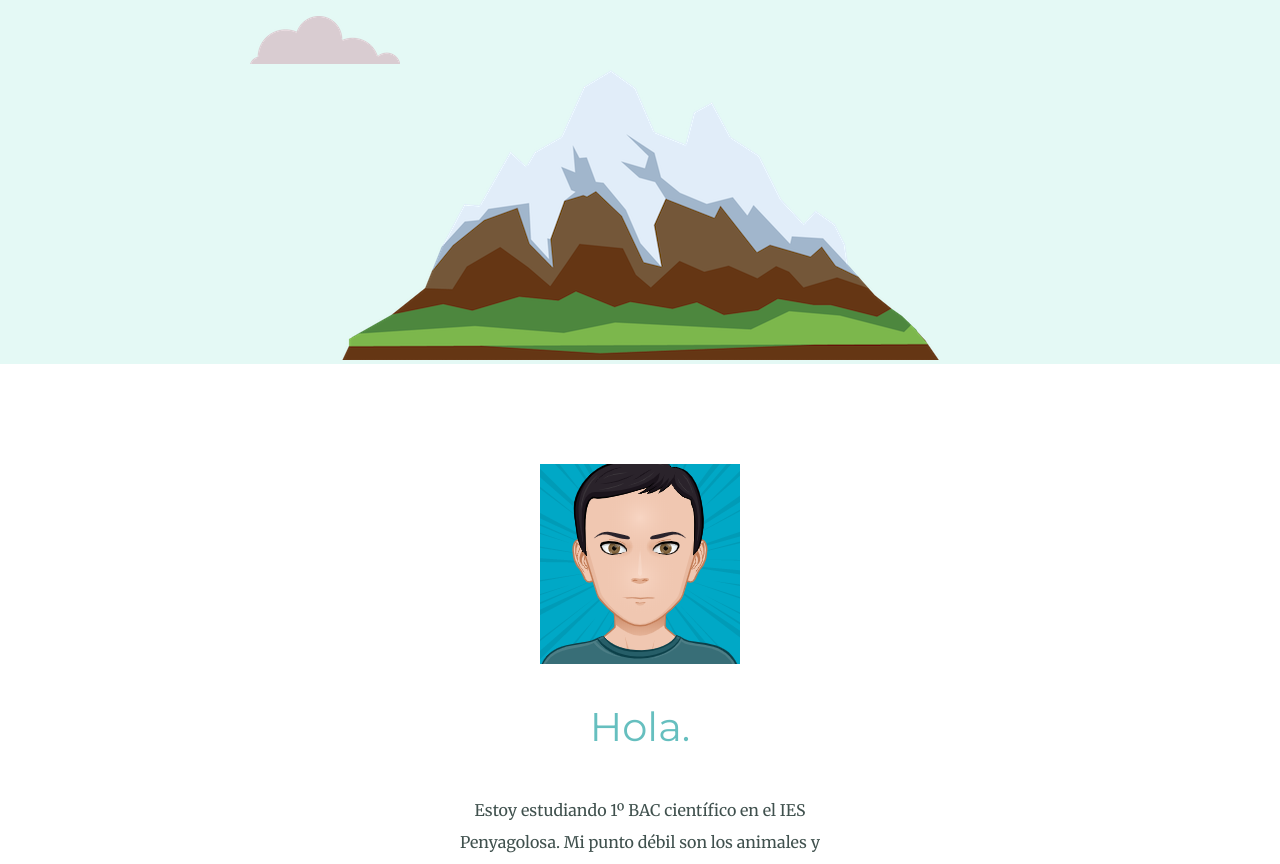
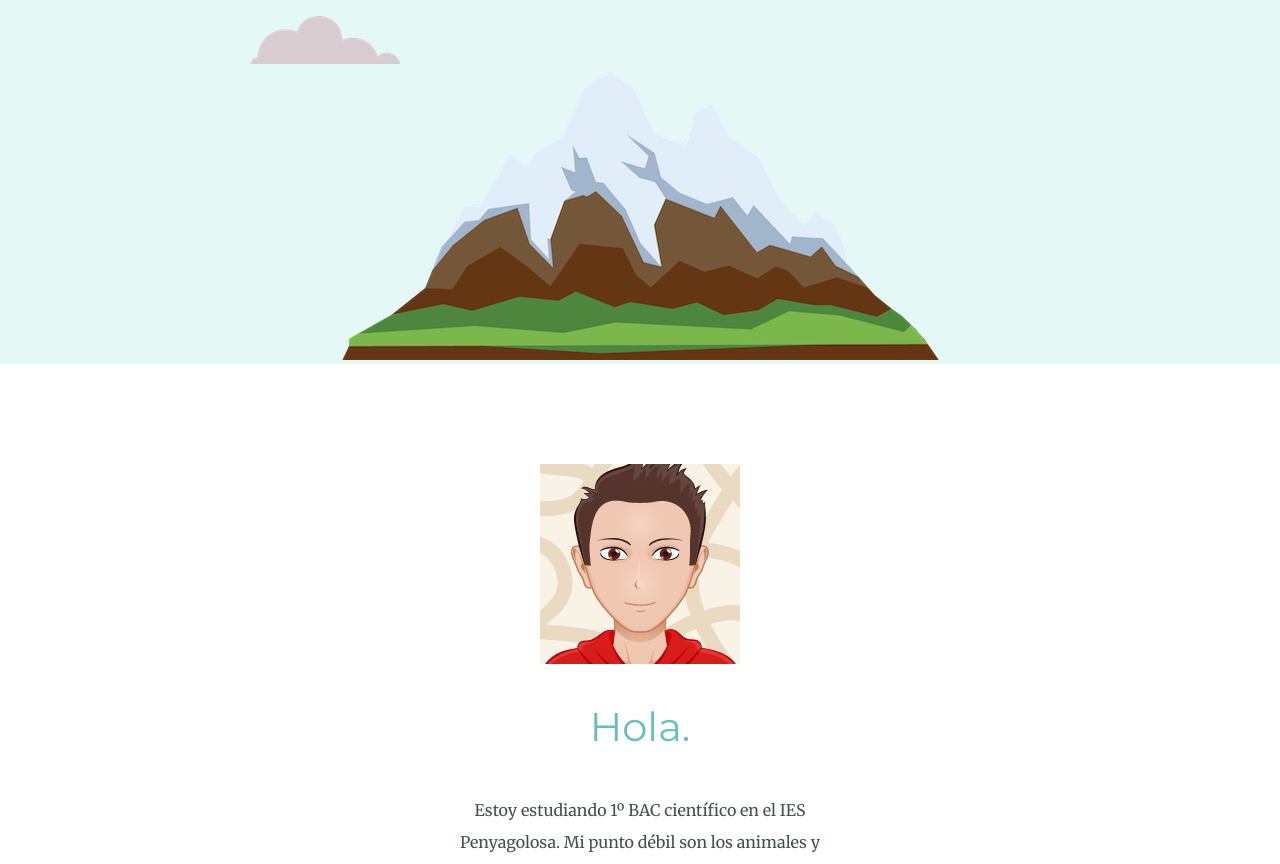
Before and after one commit to 10840318/sitio-personal, a plain HTML site: page index.html in a window 1280 px wide. Shown: the part 404-1268 px from the top of the page. Drawn offline with Linux system fonts and the light colour scheme.

Commit message:
tercera versión

```diff
--- a/index.html
+++ b/index.html
@@ -22,7 +22,7 @@
 
   <div class="middle-container">
     <div class="profile">
-      <img src="imagenes/joaquin.png" alt="angela-profile-img">
+      <img src="imagenes/Brian.png" alt="angela-profile-img">
       <h2>Hola.</h2>
       <p class="intro">Estoy estudiando 1º BAC científico en el IES Penyagolosa. Mi punto débil son los animales y los videojuegos.</p>
     </div>
```
Also changed, not shown: imagenes/Brian.png (added).
